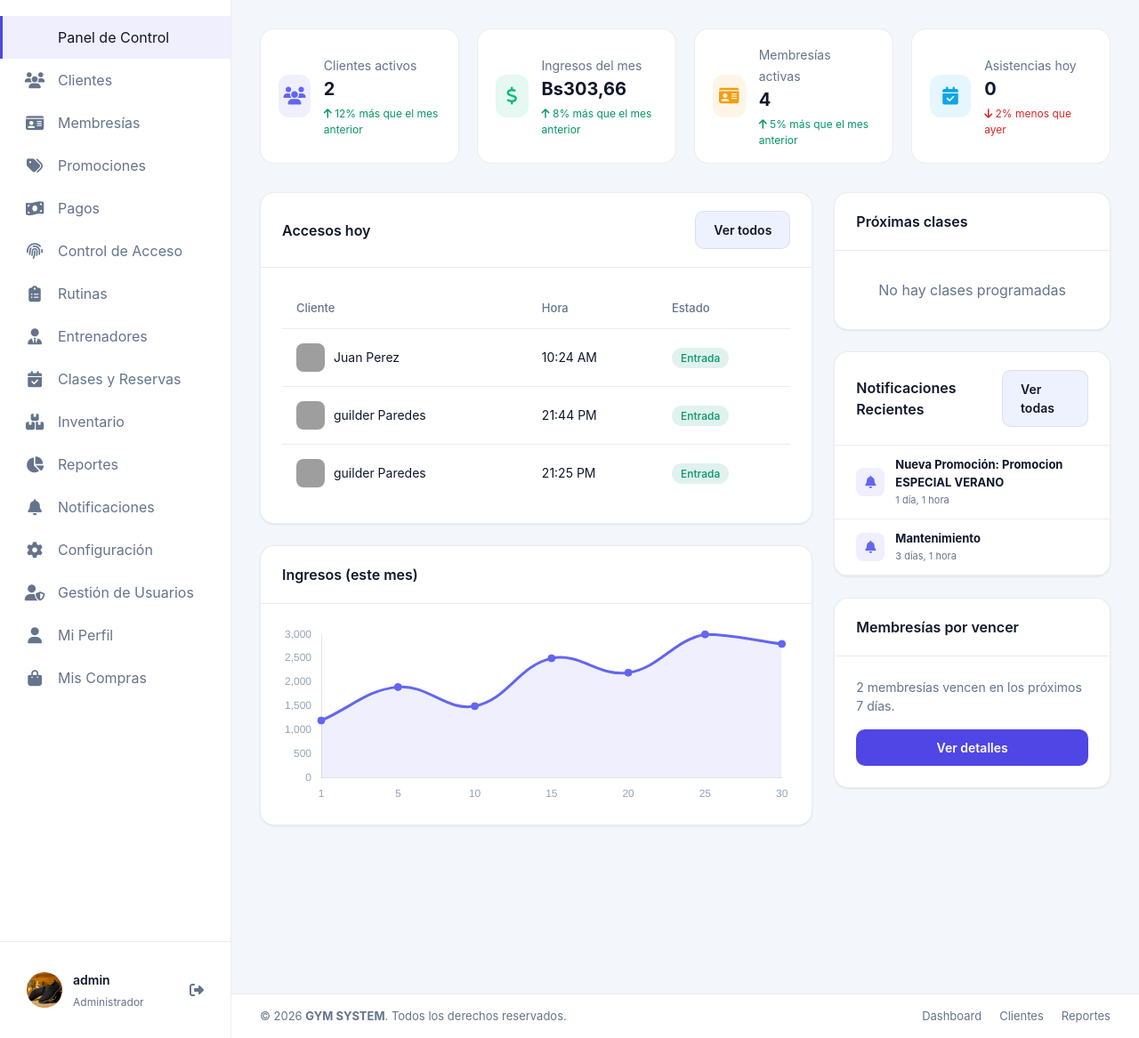
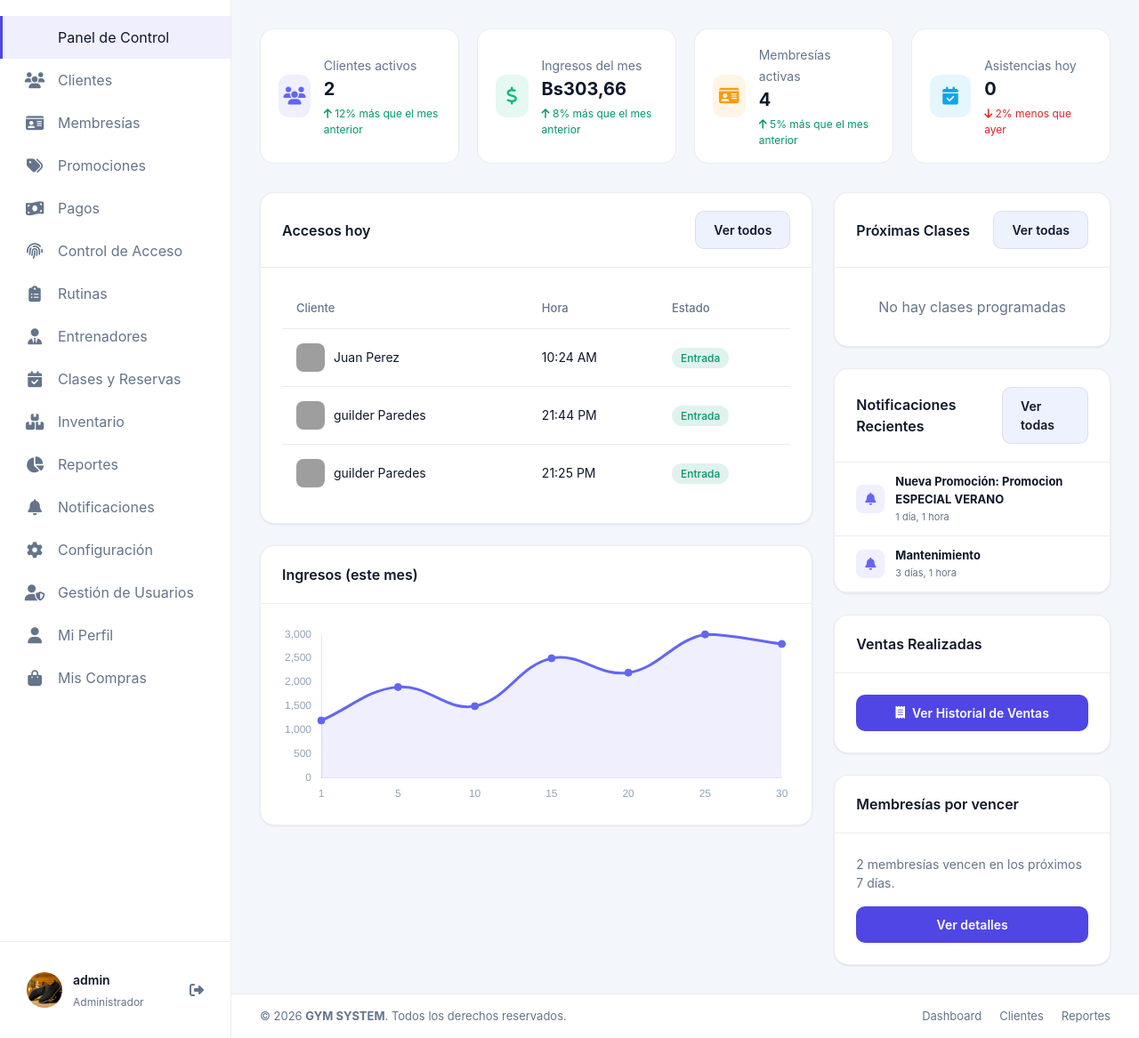
Before and after one commit to Guilder23/sistema-GYM, a Django app: page /dashboard/ in a window 1280 px wide. Shown: the part 70-1237 px from the top of the page at 89% size. Run offline with Django 5.2, Linux system fonts and the light colour scheme; a user stored in the database is signed in; data comes from the database, SQL or seed files in the repository; both versions use the stored data as it was after the commit; grey boxes are pictures that could not be loaded.

Commit message:
Boton de Historial de VENTAS y Boton de CLASES PROXIMOS

```diff
--- a/templates/core/dashboard.html
+++ b/templates/core/dashboard.html
@@ -110,7 +110,8 @@
     <div class="grid-right">
         <div class="card" style="margin-bottom: 24px;">
             <div class="card-header">
-                <h3 class="card-title">Próximas clases</h3>
+                <h3 class="card-title">Próximas Clases</h3>
+                <a href="{% url 'reservation_list' %}" class="btn btn-secondary btn-sm">Ver todas</a>
             </div>
             <div class="card-body" style="padding: 0;">
                 {% for class in upcoming_classes %}
@@ -155,10 +156,22 @@
             </div>
         </div>
 
+        <div class="card" style="margin-bottom: 24px;">
+            <div class="card-header">
+                <h3 class="card-title">Ventas Realizadas</h3>
+            </div>
+            <div class="card-body">
+                <a href="{% url 'sale_list' %}" class="btn btn-primary" style="width: 100%; justify-content: center;">
+                    <i class="fas fa-receipt"></i> Ver Historial de Ventas
+                </a>
+            </div>
+        </div>
+
         <div class="card">
             <div class="card-header">
                 <h3 class="card-title">Membresías por vencer</h3>
             </div>
+
             <div class="card-body">
                 <p style="font-size: 14px; color: var(--text-muted); margin-bottom: 16px;">{{ expiring_memberships_count }} membresías vencen en los próximos 7 días.</p>
                 <a href="{% url 'expiring_memberships' %}" class="btn btn-primary" style="width: 100%; justify-content: center;">Ver detalles</a>
--- a/templates/inventory/product_list.html
+++ b/templates/inventory/product_list.html
@@ -16,7 +16,12 @@
         <a href="{% url 'product_create' %}" class="btn btn-primary">
             <i class="fas fa-plus"></i> Nuevo producto
         </a>
+        <div style="width: 16px;"></div>
+        <a href="{% url 'sale_list' %}" class="btn btn-secondary">
+            <i class="fas fa-receipt"></i> Ver Ventas Realizadas
+        </a>
     </div>
+
     <div class="card-body">
         <div class="table-container">
             <table>
```
Also changed, not shown: db.sqlite3.
